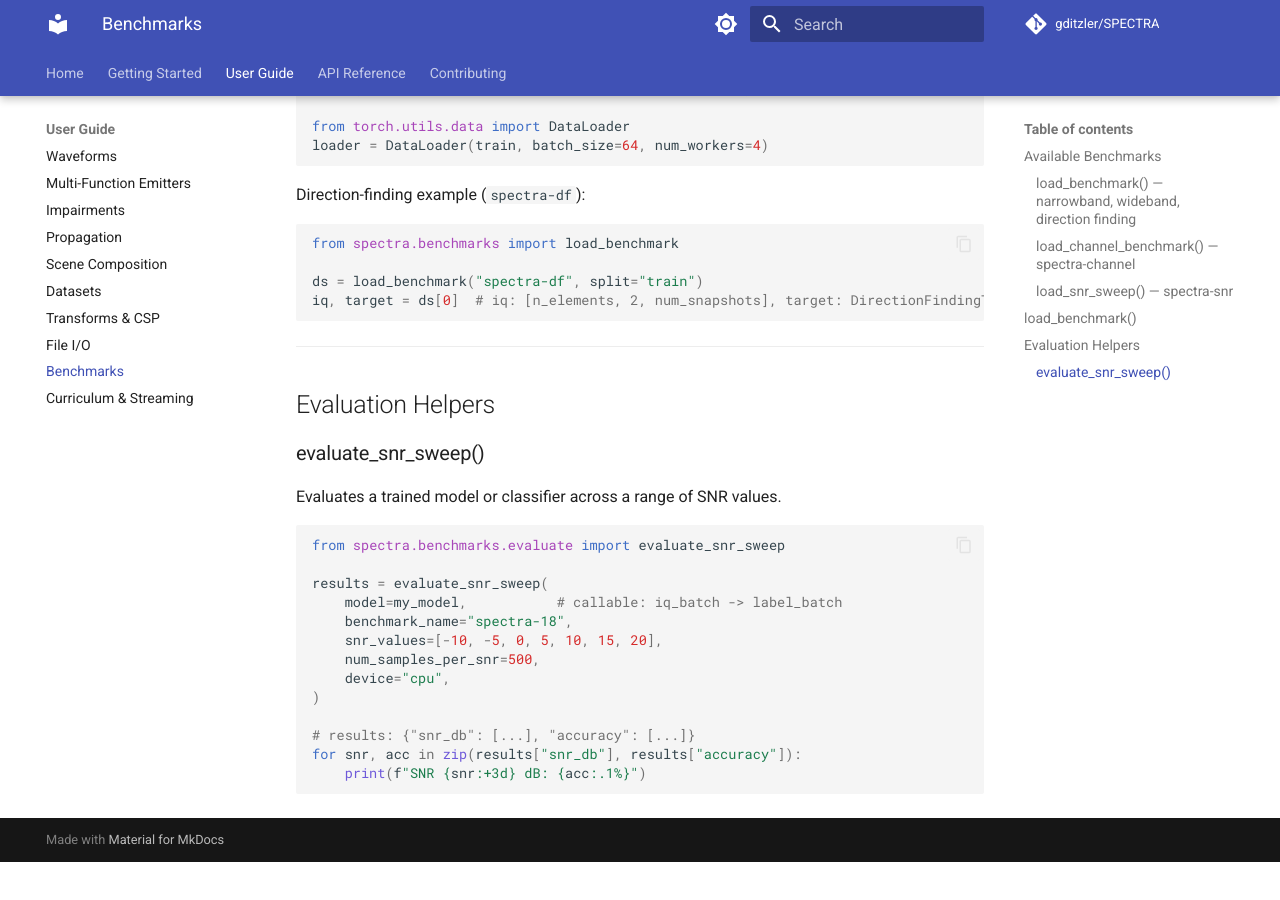
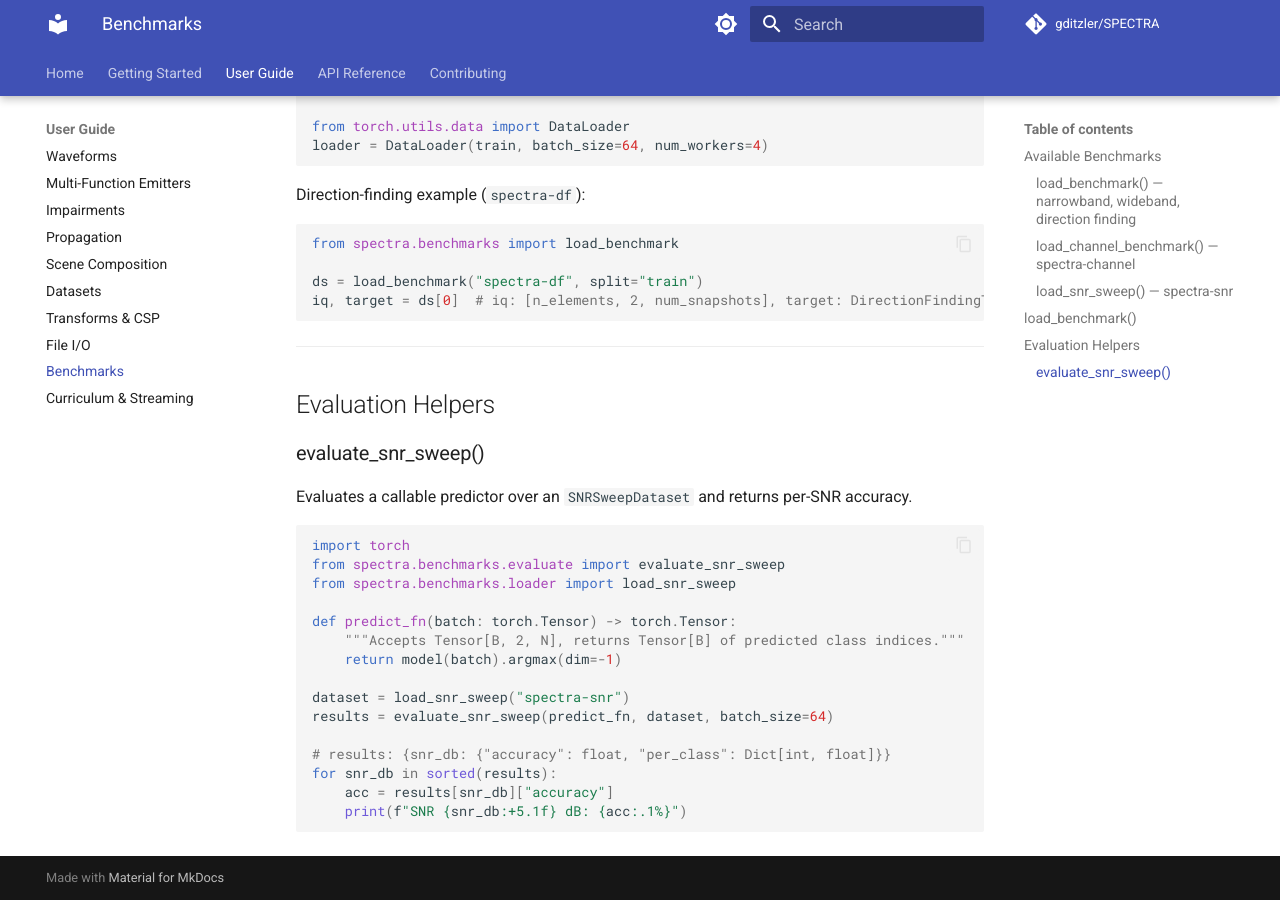
Before and after one commit to gditzler/SPECTRA, an MkDocs documentation site: the page built from docs/user-guide/benchmarks.md, in a window 1280 px wide and 900 px high, scrolled down 1893 px. Built offline with MkDocs 1.6.1 and Material for MkDocs 9.7.7, drawn with Linux system fonts in a browser that asks for light colours; comment, search, counter and statistics services are not loaded; before the commit the page ends 2755 px from its top, so only the background shows below that.

Commit message:
docs: fix evaluate_snr_sweep example to match current API
Co-Authored-By: Claude Opus 4.7 (1M context) <noreply@anthropic.com>

````diff
--- a/docs/user-guide/benchmarks.md
+++ b/docs/user-guide/benchmarks.md
@@ -80,20 +80,23 @@ iq, target = ds[0]  # iq: [n_elements, 2, num_snapshots], target: DirectionFindi
 
 ### evaluate_snr_sweep()
 
-Evaluates a trained model or classifier across a range of SNR values.
+Evaluates a callable predictor over an `SNRSweepDataset` and returns
+per-SNR accuracy.
 
 ```python
+import torch
 from spectra.benchmarks.evaluate import evaluate_snr_sweep
+from spectra.benchmarks.loader import load_snr_sweep
 
-results = evaluate_snr_sweep(
-    model=my_model,           # callable: iq_batch -> label_batch
-    benchmark_name="spectra-18",
-    snr_values=[-10, -5, 0, 5, 10, 15, 20],
-    num_samples_per_snr=500,
-    device="cpu",
-)
+def predict_fn(batch: torch.Tensor) -> torch.Tensor:
+    """Accepts Tensor[B, 2, N], returns Tensor[B] of predicted class indices."""
+    return model(batch).argmax(dim=-1)
 
-# results: {"snr_db": [...], "accuracy": [...]}
-for snr, acc in zip(results["snr_db"], results["accuracy"]):
-    print(f"SNR {snr:+3d} dB: {acc:.1%}")
+dataset = load_snr_sweep("spectra-snr")
+results = evaluate_snr_sweep(predict_fn, dataset, batch_size=64)
+
+# results: {snr_db: {"accuracy": float, "per_class": Dict[int, float]}}
+for snr_db in sorted(results):
+    acc = results[snr_db]["accuracy"]
+    print(f"SNR {snr_db:+5.1f} dB: {acc:.1%}")
 ```
````
